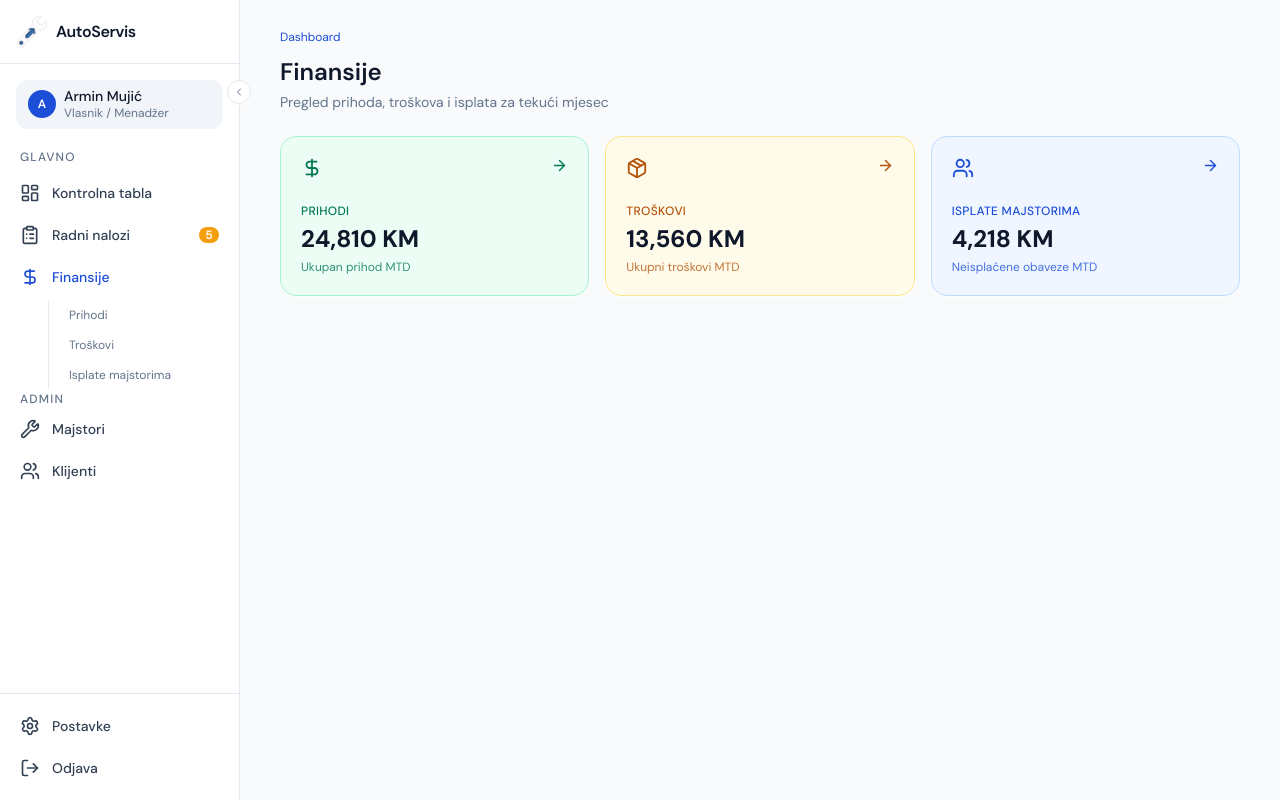
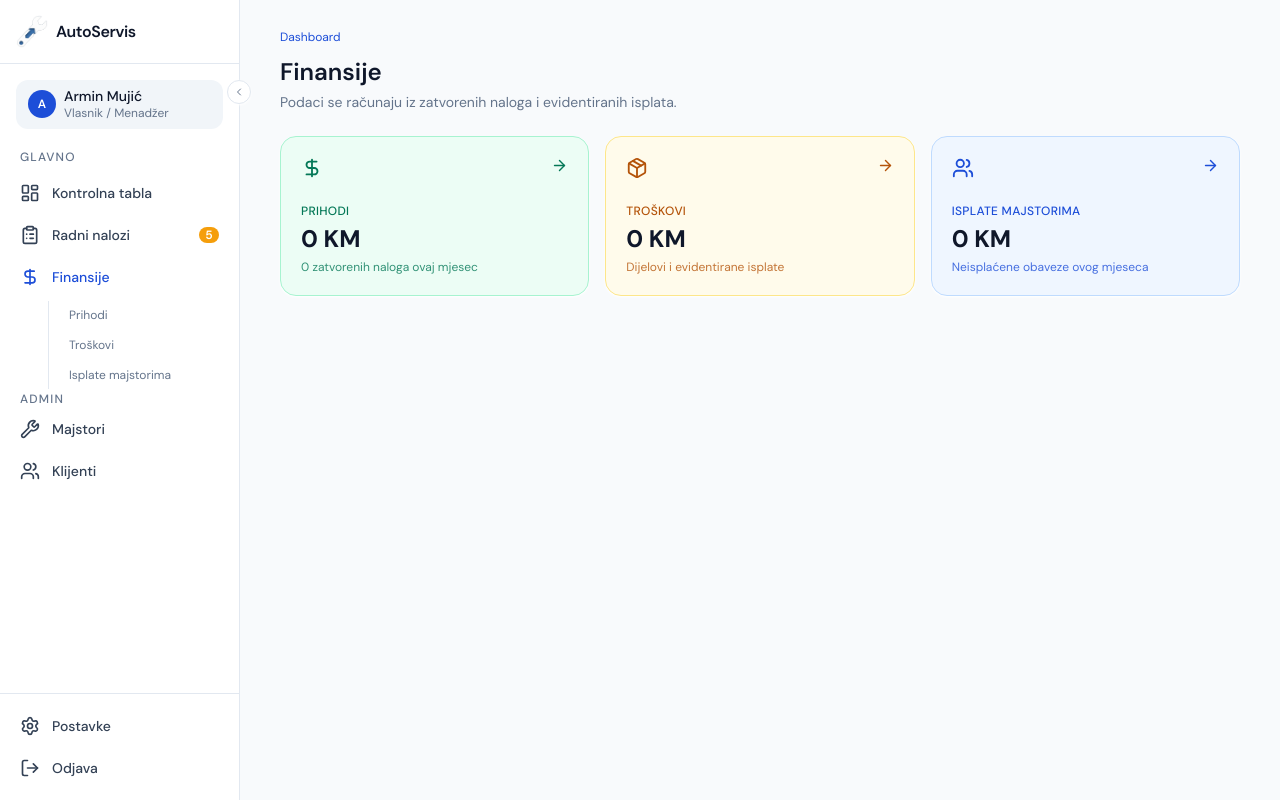
Before and after one commit to armin-zizu/auto-servis-zizu, a Next.js app: page /finansije in a window 1280 px wide. Built offline with nearby package versions, Linux system fonts and the light colour scheme; no server answers; the database is empty.

Commit message:
Fix finance data sync and mobile order forms

```diff
--- a/src/app/finansije/page.tsx
+++ b/src/app/finansije/page.tsx
@@ -1,66 +1,19 @@
+'use client';
+
 import React from 'react';
 import Link from 'next/link';
 import { ArrowRight, DollarSign, Package, Users } from 'lucide-react';
 import AppLayout from '@/components/AppLayout';
+import { useFinanceSummary } from '@/lib/financeData';
 
-const sections = [
-  {
-    href: '/finansije/prihodi',
-    label: 'Prihodi',
-    value: '24,810 KM',
-    description: 'Ukupan prihod MTD',
-    icon: DollarSign,
-    className: 'bg-emerald-50 border-emerald-200 text-emerald-700',
-  },
-  {
-    href: '/finansije/troskovi',
-    label: 'Troškovi',
-    value: '13,560 KM',
-    description: 'Ukupni troškovi MTD',
-    icon: Package,
-    className: 'bg-amber-50 border-amber-200 text-amber-700',
-  },
-  {
-    href: '/majstori/isplate',
-    label: 'Isplate majstorima',
-    value: '4,218 KM',
-    description: 'Neisplaćene obaveze MTD',
-    icon: Users,
-    className: 'bg-blue-50 border-blue-200 text-blue-700',
-  },
-];
+const formatKm = (value: number) => `${value.toLocaleString('bs-BA', { maximumFractionDigits: 2 })} KM`;
 
 export default function FinancePage() {
-  return (
-    <AppLayout userRole="owner" userName="Armin Mujić" userEmail="armin@autoservis.com">
-      <div className="px-6 lg:px-8 xl:px-10 py-6 max-w-screen-2xl mx-auto space-y-6">
-        <div>
-          <Link href="/" className="text-xs text-primary hover:underline">Dashboard</Link>
-          <h1 className="text-2xl font-semibold text-foreground mt-2">Finansije</h1>
-          <p className="text-sm text-muted-foreground mt-1">Pregled prihoda, troškova i isplata za tekući mjesec</p>
-        </div>
-
-        <div className="grid grid-cols-1 md:grid-cols-3 gap-4">
-          {sections.map((section) => {
-            const Icon = section.icon;
-            return (
-              <Link
-                key={section.href}
-                href={section.href}
-                className={`rounded-xl border p-5 shadow-card hover:shadow-card-hover transition-shadow ${section.className}`}
-              >
-                <div className="flex items-start justify-between">
-                  <Icon size={22} />
-                  <ArrowRight size={17} />
-                </div>
-                <p className="text-xs font-medium uppercase tracking-wide mt-6">{section.label}</p>
-                <p className="text-2xl font-bold text-foreground tabular-nums mt-1">{section.value}</p>
-                <p className="text-xs mt-1 opacity-80">{section.description}</p>
-              </Link>
-            );
-          })}
-        </div>
-      </div>
-    </AppLayout>
-  );
+  const finance = useFinanceSummary();
+  const sections = [
+    { href: '/finansije/prihodi', label: 'Prihodi', value: formatKm(finance.revenue), description: `${finance.closedOrders} zatvorenih naloga ovaj mjesec`, icon: DollarSign, className: 'bg-emerald-50 border-emerald-200 text-emerald-700' },
+    { href: '/finansije/troskovi', label: 'Troškovi', value: formatKm(finance.partsCost + finance.payoutsTotal), description: 'Dijelovi i evidentirane isplate', icon: Package, className: 'bg-amber-50 border-amber-200 text-amber-700' },
+    { href: '/majstori/isplate', label: 'Isplate majstorima', value: formatKm(finance.unpaidPayouts), description: 'Neisplaćene obaveze ovog mjeseca', icon: Users, className: 'bg-blue-50 border-blue-200 text-blue-700' },
+  ];
+  return <AppLayout userRole="owner" userName="Armin Mujić" userEmail="armin@autoservis.com"><div className="px-6 lg:px-8 xl:px-10 py-6 max-w-screen-2xl mx-auto space-y-6"><div><Link href="/" className="text-xs text-primary hover:underline">Dashboard</Link><h1 className="text-2xl font-semibold text-foreground mt-2">Finansije</h1><p className="text-sm text-muted-foreground mt-1">Podaci se računaju iz zatvorenih naloga i evidentiranih isplata.</p></div><div className="grid grid-cols-1 md:grid-cols-3 gap-4">{sections.map((section) => { const Icon = section.icon; return <Link key={section.href} href={section.href} className={`rounded-xl border p-5 shadow-card hover:shadow-card-hover transition-shadow ${section.className}`}><div className="flex items-start justify-between"><Icon size={22} /><ArrowRight size={17} /></div><p className="text-xs font-medium uppercase tracking-wide mt-6">{section.label}</p><p className="text-2xl font-bold text-foreground tabular-nums mt-1">{section.value}</p><p className="text-xs mt-1 opacity-80">{section.description}</p></Link>; })}</div></div></AppLayout>;
 }
--- a/src/app/finansije/prihodi/page.tsx
+++ b/src/app/finansije/prihodi/page.tsx
@@ -1,39 +1,8 @@
+'use client';
+
 import React from 'react';
 import Link from 'next/link';
 import AppLayout from '@/components/AppLayout';
-
-const revenueRows = [
-  { label: 'Prihod od rada', value: 15468, detail: '62.4% ukupnog prihoda' },
-  { label: 'Prihod od dijelova', value: 9342, detail: '37.6% ukupnog prihoda' },
-  { label: 'Ukupni prihod', value: 24810, detail: 'Avgust 2026 do danas' },
-];
-
-export default function RevenuePage() {
-  return (
-    <AppLayout userRole="owner" userName="Armin Mujić" userEmail="armin@autoservis.com">
-      <div className="px-6 lg:px-8 xl:px-10 py-6 max-w-screen-2xl mx-auto space-y-6">
-        <div>
-          <Link href="/" className="text-xs text-primary hover:underline">Dashboard</Link>
-          <h1 className="text-2xl font-semibold text-foreground mt-2">Prihodi</h1>
-          <p className="text-sm text-muted-foreground mt-1">Pregled prihoda od početka mjeseca</p>
-        </div>
-        <div className="bg-card border border-border rounded-xl shadow-card overflow-hidden">
-          <div className="px-5 py-4 border-b border-border">
-            <h2 className="font-semibold text-foreground">Prihod MTD</h2>
-          </div>
-          <div className="divide-y divide-border">
-            {revenueRows.map((row) => (
-              <div key={row.label} className="flex items-center justify-between px-5 py-4">
-                <div>
-                  <p className="text-sm font-medium text-foreground">{row.label}</p>
-                  <p className="text-xs text-muted-foreground mt-1">{row.detail}</p>
-                </div>
-                <p className="text-lg font-bold text-foreground tabular-nums">{row.value.toLocaleString()} KM</p>
-              </div>
-            ))}
-          </div>
-        </div>
-      </div>
-    </AppLayout>
-  );
-}
+import { useFinanceSummary } from '@/lib/financeData';
+const formatKm = (value: number) => `${value.toLocaleString('bs-BA', { maximumFractionDigits: 2 })} KM`;
+export default function RevenuePage() { const finance = useFinanceSummary(); const rows = [{ label: 'Prihod od rada', value: finance.laborRevenue }, { label: 'Prihod od dijelova', value: finance.partsRevenue }, { label: 'Ukupni prihod', value: finance.revenue }]; return <AppLayout userRole="owner" userName="Armin Mujić" userEmail="armin@autoservis.com"><div className="px-6 lg:px-8 xl:px-10 py-6 max-w-screen-2xl mx-auto space-y-6"><div><Link href="/" className="text-xs text-primary hover:underline">Dashboard</Link><h1 className="text-2xl font-semibold text-foreground mt-2">Prihodi</h1><p className="text-sm text-muted-foreground mt-1">Zatvoreni nalozi u tekućem mjesecu: {finance.closedOrders}</p></div><div className="bg-card border border-border rounded-xl shadow-card overflow-hidden"><div className="px-5 py-4 border-b border-border"><h2 className="font-semibold text-foreground">Prihod MTD</h2></div><div className="divide-y divide-border">{rows.map((row) => <div key={row.label} className="flex items-center justify-between px-5 py-4"><p className="text-sm font-medium text-foreground">{row.label}</p><p className="text-lg font-bold text-foreground tabular-nums">{formatKm(row.value)}</p></div>)}</div></div></div></AppLayout>; }
--- a/src/app/finansije/troskovi/page.tsx
+++ b/src/app/finansije/troskovi/page.tsx
@@ -1,39 +1,8 @@
+'use client';
+
 import React from 'react';
 import Link from 'next/link';
 import AppLayout from '@/components/AppLayout';
-
-const costRows = [
-  { label: 'Dijelovi i materijal', value: 9342, detail: 'Trošak dijelova MTD' },
-  { label: 'Isplate majstorima', value: 4218, detail: 'Obaveze prema majstorima' },
-  { label: 'Ukupni troškovi', value: 13560, detail: 'Avgust 2026 do danas' },
-];
-
-export default function CostsPage() {
-  return (
-    <AppLayout userRole="owner" userName="Armin Mujić" userEmail="armin@autoservis.com">
-      <div className="px-6 lg:px-8 xl:px-10 py-6 max-w-screen-2xl mx-auto space-y-6">
-        <div>
-          <Link href="/" className="text-xs text-primary hover:underline">Dashboard</Link>
-          <h1 className="text-2xl font-semibold text-foreground mt-2">Troškovi</h1>
-          <p className="text-sm text-muted-foreground mt-1">Pregled troškova od početka mjeseca</p>
-        </div>
-        <div className="bg-card border border-border rounded-xl shadow-card overflow-hidden">
-          <div className="px-5 py-4 border-b border-border">
-            <h2 className="font-semibold text-foreground">Troškovi MTD</h2>
-          </div>
-          <div className="divide-y divide-border">
-            {costRows.map((row) => (
-              <div key={row.label} className="flex items-center justify-between px-5 py-4">
-                <div>
-                  <p className="text-sm font-medium text-foreground">{row.label}</p>
-                  <p className="text-xs text-muted-foreground mt-1">{row.detail}</p>
-                </div>
-                <p className="text-lg font-bold text-foreground tabular-nums">{row.value.toLocaleString()} KM</p>
-              </div>
-            ))}
-          </div>
-        </div>
-      </div>
-    </AppLayout>
-  );
-}
+import { useFinanceSummary } from '@/lib/financeData';
+const formatKm = (value: number) => `${value.toLocaleString('bs-BA', { maximumFractionDigits: 2 })} KM`;
+export default function CostsPage() { const finance = useFinanceSummary(); const rows = [{ label: 'Dijelovi i materijal', value: finance.partsCost }, { label: 'Evidentirane isplate majstorima', value: finance.payoutsTotal }, { label: 'Ukupni troškovi', value: finance.partsCost + finance.payoutsTotal }]; return <AppLayout userRole="owner" userName="Armin Mujić" userEmail="armin@autoservis.com"><div className="px-6 lg:px-8 xl:px-10 py-6 max-w-screen-2xl mx-auto space-y-6"><div><Link href="/" className="text-xs text-primary hover:underline">Dashboard</Link><h1 className="text-2xl font-semibold text-foreground mt-2">Troškovi</h1><p className="text-sm text-muted-foreground mt-1">Troškovi iz zatvorenih naloga i isplata ovog mjeseca.</p></div><div className="bg-card border border-border rounded-xl shadow-card overflow-hidden"><div className="px-5 py-4 border-b border-border"><h2 className="font-semibold text-foreground">Troškovi MTD</h2></div><div className="divide-y divide-border">{rows.map((row) => <div key={row.label} className="flex items-center justify-between px-5 py-4"><p className="text-sm font-medium text-foreground">{row.label}</p><p className="text-lg font-bold text-foreground tabular-nums">{formatKm(row.value)}</p></div>)}</div></div></div></AppLayout>; }
--- a/src/app/work-order-managment/components/WorkOrdersClient.tsx
+++ b/src/app/work-order-managment/components/WorkOrdersClient.tsx
@@ -56,7 +56,7 @@ function readStoredOrders(): WorkOrder[] {
 }
 
 export default function WorkOrdersClient() {
-  const [orders, setOrders] = useState<WorkOrder[]>(mockWorkOrders);
+  const [orders, setOrders] = useState<WorkOrder[]>([]);
   const [storageLoaded, setStorageLoaded] = useState(false);
   const [search, setSearch] = useState('');
   const [statusFilter, setStatusFilter] = useState<OrderStatus | 'Svi'>('Svi');
@@ -78,19 +78,24 @@ export default function WorkOrdersClient() {
   const { mechanics } = useMechanics();
 
 useEffect(() => {
-    setOrders(readStoredOrders());
-    setStorageLoaded(true);
-    // Pull latest from shared storage on mount.
-    void import('@/lib/syncStore').then(({ pull }) => {
-      pull<WorkOrder[]>(ORDERS_STORAGE_KEY).then((remote) => {
-        if (remote) setOrders(normalizeOrders(remote));
-      });
+    let active = true;
+    // Never push defaults before the shared copy has been read. Otherwise a
+    // new phone can overwrite saved orders with its empty/demo state.
+    void import('@/lib/syncStore').then(async ({ pull }) => {
+      const cached = normalizeOrders(readCache<WorkOrder[]>(ORDERS_STORAGE_KEY, []));
+      const remote = await pull<WorkOrder[]>(ORDERS_STORAGE_KEY);
+      if (!active) return;
+      setOrders(normalizeOrders(remote ?? cached));
+      setStorageLoaded(true);
     });
     // Subscribe to realtime changes from other devices.
     const unsub = subscribe<WorkOrder[]>(ORDERS_STORAGE_KEY, () => {
       setOrders(readStoredOrders());
     });
-    return () => unsub();
+    return () => {
+      active = false;
+      unsub();
+    };
   }, []);
 
 useEffect(() => {
--- a/src/components/ui/Modal.tsx
+++ b/src/components/ui/Modal.tsx
@@ -56,7 +56,7 @@ export default function Modal({
   return (
     <div
       ref={overlayRef}
-      className="fixed inset-0 z-50 flex items-center justify-center p-4 bg-black/40 fade-in"
+      className="fixed inset-0 z-50 flex items-center justify-center p-2 sm:p-4 bg-black/40 fade-in"
       onClick={(e) => {
         if (e.target === overlayRef.current) onClose();
       }}
@@ -65,7 +65,7 @@ export default function Modal({
       aria-label={title}
     >
       <div
-        className={`relative w-full ${sizeClasses[size]} max-w-[calc(100vw-1.5rem)] bg-card rounded-xl shadow-modal scale-in flex flex-col max-h-[90vh]`}
+        className={`relative w-full ${sizeClasses[size]} max-w-[calc(100vw-1rem)] sm:max-w-[calc(100vw-1.5rem)] bg-card rounded-xl shadow-modal scale-in flex flex-col max-h-[92vh] sm:max-h-[90vh]`}
       >
         {/* Header */}
         <div className="flex items-start justify-between gap-3 px-4 sm:px-6 py-4 sm:py-5 border-b border-border shrink-0">
@@ -85,7 +85,7 @@ export default function Modal({
         </div>
 
         {/* Body */}
-        <div className="flex-1 overflow-y-auto scrollbar-thin px-4 sm:px-6 py-4 sm:py-5">
+        <div className="flex-1 overflow-y-auto scrollbar-thin px-3 sm:px-6 py-4 sm:py-5">
           {children}
         </div>
 
--- /dev/null
+++ b/src/lib/financeData.ts
@@ -0,0 +1,73 @@
+'use client';
+
+import { useEffect, useMemo, useState } from 'react';
+import { WorkOrder, ORDERS_STORAGE_KEY } from '@/app/work-order-managment/data/mockWorkOrders';
+import { readCache, pull, subscribe, SYNC_EVENT } from './syncStore';
+import { WEEKLY_BONUSES_STORAGE_KEY, WeeklyBonus } from './weeklyBonuses';
+
+export interface PayoutRecord { id: string; name: string; orders: number; amount: number; paid: boolean }
+export interface SalaryRecord { id: string; name: string; month: string; amount: number; paid: boolean }
+
+export interface FinanceSummary {
+  revenue: number;
+  laborRevenue: number;
+  partsRevenue: number;
+  partsCost: number;
+  payoutsTotal: number;
+  unpaidPayouts: number;
+  closedOrders: number;
+}
+
+const PAYOUTS_STORAGE_KEY = 'autoservis-payouts';
+const SALARIES_STORAGE_KEY = 'autoservis-salaries';
+
+function currentMonth(): string {
+  return new Date().toISOString().slice(0, 7);
+}
+
+function isInCurrentMonth(date: string | undefined): boolean {
+  return Boolean(date && date.slice(0, 7) === currentMonth());
+}
+
+function sum(values: { amount: number }[]) {
+  return values.reduce((total, value) => total + (Number(value.amount) || 0), 0);
+}
+
+export function useFinanceSummary(): FinanceSummary {
+  const [version, setVersion] = useState(0);
+
+  useEffect(() => {
+    const refresh = () => setVersion((value) => value + 1);
+    const keys = [ORDERS_STORAGE_KEY, PAYOUTS_STORAGE_KEY, SALARIES_STORAGE_KEY, WEEKLY_BONUSES_STORAGE_KEY];
+    const unsubscribers = keys.map((key) => subscribe(key, refresh));
+    void Promise.all(keys.map((key) => pull(key))).then(refresh);
+    window.addEventListener(SYNC_EVENT, refresh);
+    window.addEventListener('storage', refresh);
+    return () => {
+      unsubscribers.forEach((unsubscribe) => unsubscribe());
+      window.removeEventListener(SYNC_EVENT, refresh);
+      window.removeEventListener('storage', refresh);
+    };
+  }, []);
+
+  return useMemo(() => {
+    const orders = readCache<WorkOrder[]>(ORDERS_STORAGE_KEY, []);
+    const payouts = readCache<PayoutRecord[]>(PAYOUTS_STORAGE_KEY, []);
+    const salaries = readCache<SalaryRecord[]>(SALARIES_STORAGE_KEY, []);
+    const bonuses = readCache<WeeklyBonus[]>(WEEKLY_BONUSES_STORAGE_KEY, []);
+    const closedOrders = orders.filter((order) => order.status === 'Zatvoren' && isInCurrentMonth(order.updatedAt));
+    const relevantSalaries = salaries.filter((salary) => salary.month === currentMonth());
+    const relevantBonuses = bonuses.filter((bonus) => isInCurrentMonth(bonus.createdAt));
+    const paymentRecords = [...payouts, ...relevantSalaries, ...relevantBonuses];
+
+    return {
+      revenue: closedOrders.reduce((total, order) => total + (Number(order.orderTotal) || 0), 0),
+      laborRevenue: closedOrders.reduce((total, order) => total + (Number(order.laborTotal) || 0), 0),
+      partsRevenue: closedOrders.reduce((total, order) => total + (Number(order.partsTotal) || 0), 0),
+      partsCost: closedOrders.reduce((total, order) => total + (Number(order.partsPurchaseCost ?? order.partsTotal) || 0), 0),
+      payoutsTotal: sum(paymentRecords),
+      unpaidPayouts: sum(paymentRecords.filter((record) => !record.paid)),
+      closedOrders: closedOrders.length,
+    };
+  }, [version]);
+}
```
Also changed, not shown: src/app/majstori/isplate/page.tsx (+14 -13 lines), src/app/work-order-managment/components/WorkOrderModal.tsx (+12 -6 lines).
